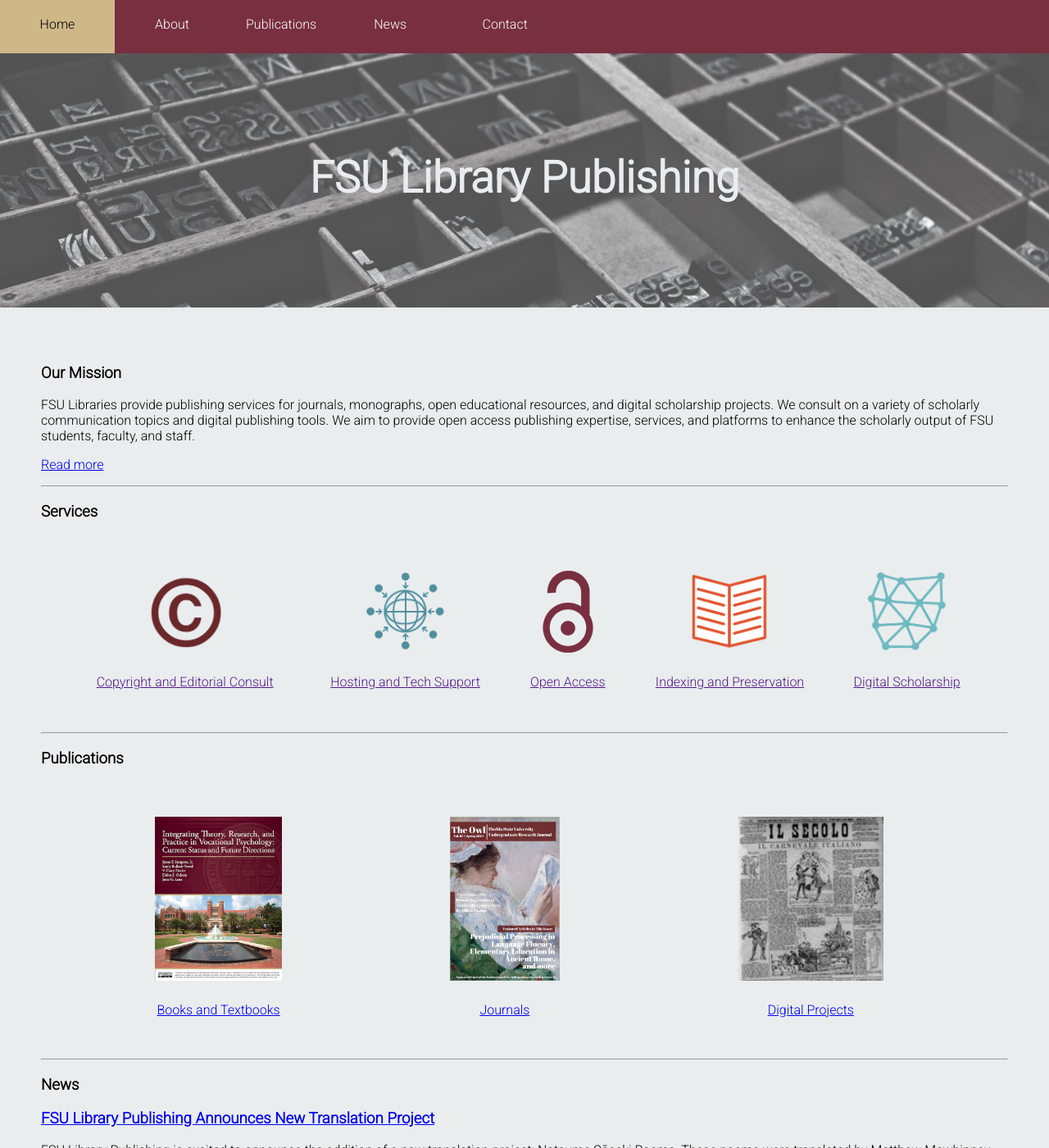
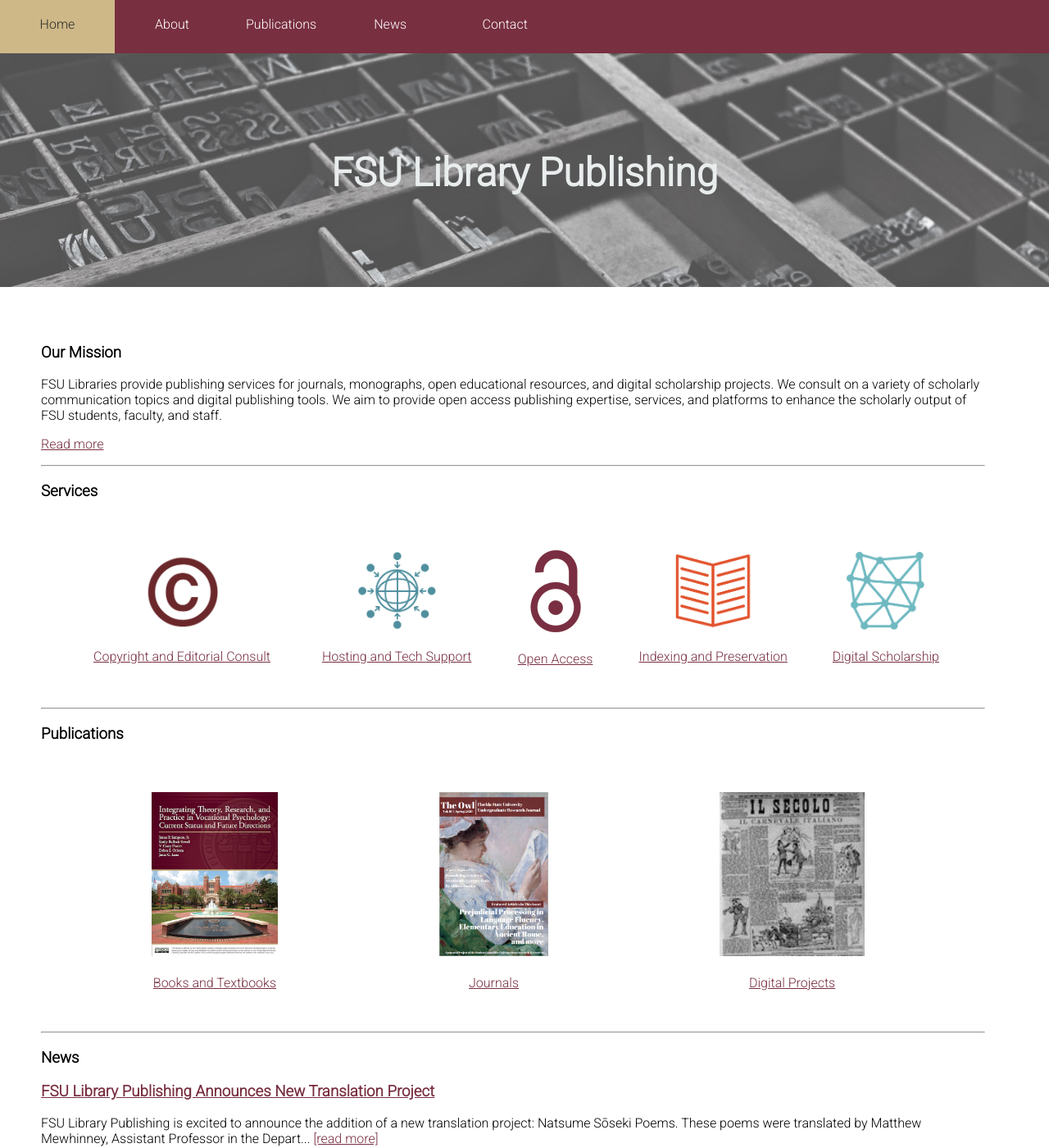
Before and after one commit to fsulibpub/fsulibpub.github.io, a Jekyll site: the page built from index.md, in a window 1280 px wide and 1400 px high. Shown: the whole window at 82% size. Built offline with Jekyll 4.4.1, drawn with Linux system fonts in a browser that asks for light colours.

Commit message:
mobile responsive fixes

```diff
--- a/assets/css/custom.css
+++ b/assets/css/custom.css
@@ -1,8 +1,60 @@
 body {
-  background-color: #E9EDEE;
   font-family: 'Roboto', sans-serif;
   margin: 0;
   padding: 0;
+}
+
+header {
+  height: 50px;
+  text-align: center;
+  background-color: #FFB8A2;
+  background: url(/fsuLibPub/assets/images/header.jpg) no-repeat center top fixed;
+  background-size: cover;
+}
+
+ h1 {
+   color: #E9EDEE;
+   font-size: 40pt;
+}
+
+a {
+  color:#782F40;
+}
+
+.container {
+  padding: 50px;
+}
+
+.preview {
+  width: 200px;
+  height:auto;
+  float:left;
+  padding: 30px;
+  clear:left;
+}
+
+.description {
+  padding: 20px;
+  min-height: 300px;
+}
+
+table {
+  width: 100%;
+  padding: 30px;
+}
+
+td {
+  text-align: center;
+  padding: 10px;
+}
+
+div#publications img {
+  width: auto;
+  height: 200px;
+}
+@media screen and (max-width: 4000px) {
+    .container {
+       width: 90%;
      }
 
      nav {
@@ -44,7 +96,7 @@ nav a:hover {
        margin: 0;
      }
 
-.navbar a:hover, .dropdown:hover .dropbtn {
+     nav a:hover, .dropdown:hover .dropbtn {
        background-color: #CEB888;
        color: #2C2A29;
      }
@@ -74,55 +126,6 @@ nav a:hover {
        display: block;
      }
 
-header {
-  height: 75px;
-  text-align: center;
-  padding: 150px;
-  background-color: #FFB8A2;
-  background: url(/fsuLibPub/assets/images/header.jpg) no-repeat center top fixed;
-  background-size: cover;
- }
-
- h1 {
-   color: #E9EDEE;
-   font-size: 40pt;
- }
-
-.container {
-  padding: 50px;
-}
-
-.preview {
-  width: 200px;
-  height:auto;
-  float:left;
-  padding: 30px;
-  clear:left;
-}
-
-.description {
-  padding: 20px;
-  min-height: 300px;
-}
-
-table {
-  width: 100%;
-  padding: 30px;
-}
-
-td {
-  text-align: center;
-  padding: 10px;
-}
-
-div#publications img {
-  width: auto;
-  height: 200px;
-}
-@media screen and (max-width: 1200px) {
-    .container {
-       width: 90%;
-     }
      h1{
         font-size:48px;
     }
@@ -132,13 +135,13 @@ div#publications img {
     }
 
     header{
-        padding:200px;
+        padding:150px;
     }
 }
 @media screen and (max-width: 800px) {
 
      .container {
-        width:100%;
+        width:550px;
      }
 
     h1 {
@@ -163,32 +166,67 @@ div#publications img {
         font-size: 0.9em;
       }
 
+    table,tr,td {
+      display:block;
     }
 
-@media screen and (max-width: 400px) {
+    td img {
+      height: auto;
+    }
 
-    .container {
-        width:100%;
 }
+
+@media screen and (max-width: 450px) {
+
 
     body {
 	     font-size:1.0em;
     }
 
+    .container {
+      width: 300px;
+      padding: 50px;
+    }
+
     nav a {
-        width:40px;
+        width:100%;
         font-size:0.7em;
         padding:10px;
     }
 
+    .dropdown {
+      float:none;
+      indent: 10px;
+    }
+
     .dropdown .dropbtn {
+      border: none;
+      outline: none;
+      width: 100%;
+      color: white;
       font-size: 0.7em;
-      padding:10px;
+      font-family: 'Roboto', sans-serif;
+      background-color: inherit;
+      text-align: center;
+      margin: 0;
+    }
+
+    .dropdown-content {
+      width: 100%
+    }
+
+    .dropdown-content a {
+      float: none;
+      color: white;
+      padding: 12px 16px;
+      text-decoration: none;
+      display: block;
+      text-align: center;
     }
 
     header {
 	     height:100px;
-	     padding:100px;
+	     padding-top:300px;
     }
 
     h1 {
@@ -199,4 +237,12 @@ div#publications img {
       width:100%;
     }
 
+    table,tr,td {
+      display: block;
     }
+
+    td img {
+      height: auto;
+    }
+
+}
--- a/index.md
+++ b/index.md
@@ -19,36 +19,24 @@ layout: default
   <tr>
     <td>
       <img class="logo" src="{{ site.baseurl }}/assets/images/logos/copyright2.png" height="95px" width="95px"/>
+      <br/><br/><a href="">Copyright and Editorial Consult</a>
     </td>
     <td>
       <img class="logo" src="{{ site.baseurl }}/assets/images/logos/network2.png" height="95px" width="95px"/>
+      <br/><br/><a href="">Hosting and Tech Support</a>
     </td>
     <td>
       <img class="logo" src="{{ site.baseurl }}/assets/images/logos/OpenAccess.png"/>
+      <br/><br/><a href="">Open Access</a>
     </td>
     <td>
       <img class="logo" src="{{ site.baseurl }}/assets/images/logos/bookIcon-01.png" height="95px" width="95px"/>
+      <br/><br/><a href="">Indexing and Preservation</a>
     </td>
     <td>
       <img class="logo" src="{{ site.baseurl }}/assets/images/logos/DHweb.png" height="95px" width="95px"/>
+      <br/><br/><a href="">Digital Scholarship</a>
     </td>
-  </tr>
-    <td>
-      <a href="">Copyright and Editorial Consult</a>
-    </td>
-    <td>
-      <a href="">Hosting and Tech Support</a>
-    </td>
-    <td>
-      <a href="">Open Access</a>
-    </td>
-    <td>
-      <a href="">Indexing and Preservation</a>
-    </td>
-    <td>
-      <a href="">Digital Scholarship</a>
-    </td>
-  <tr>
   </tr>
 </table>
 </div>
@@ -62,18 +50,16 @@ layout: default
   <tr>
     <td>
       <img class="publications" src="{{ site.baseurl }}/assets/images/books-oer/bookSVP.jpg"/>
+      <br/><br/><a href="books-oer">Books and Textbooks</a>
     </td>
     <td>
       <img class="publications" src="{{ site.baseurl }}/assets/images/journals/journalOWL.png"/>
+      <br/><br/><a href="journals">Journals</a>
     </td>
     <td>
       <img class="publications" src="{{ site.baseurl }}/assets/images/projects/projILSecolo.jpg"/>
+      <br/><br/><a href="projects">Digital Projects</a>
     </td>
-  </tr>
-  <tr>
-    <td><a href="books-oer">Books and Textbooks</a></td>
-    <td><a href="journals">Journals</a></td>
-    <td><a href="projects">Digital Projects</a></td>
   </tr>
 </table>
 
```
Lines whose indentation alone changed are shown as unchanged.
